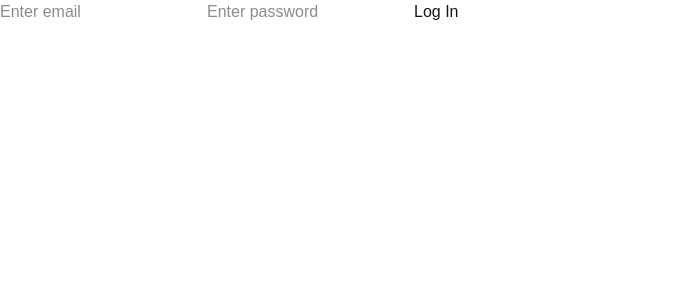
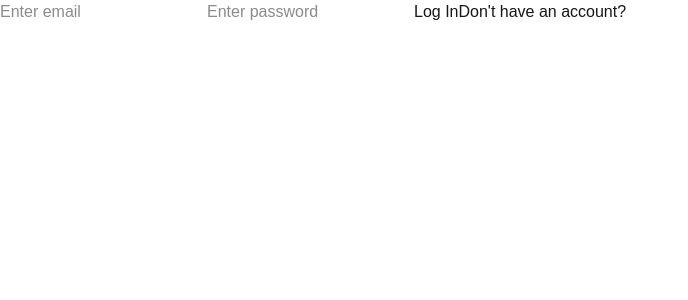
Before and after one commit to jwt1f24/pricewatch, a Next.js app in the folder frontend/: page /login in a window 1280 px wide. Shown: the top 300 px of the page, without its empty margins (0-688 px from the left). Built offline with nearby package versions, Linux system fonts and the light colour scheme.

Commit message:
Add register redirect link

```diff
--- a/frontend/app/login/page.tsx
+++ b/frontend/app/login/page.tsx
@@ -1,6 +1,7 @@
-"use client"; // login page state instance
+"use client"; // page state instance
 import { useState } from "react";
 import { useRouter } from "next/navigation";
+import Link from "next/link";
 
 // primary function - handle user login
 export default function Login() {
@@ -21,14 +22,15 @@ export default function Login() {
     const data = await apicall.json();
 
     // error handling, save token & redirect if login successful
-    if (!data.token) {
-      setError("Incorrect credentials");
-    } else {
+    if (data.token) {
       localStorage.setItem("token", data.token);
       router.push("/dashboard");
+    } else {
+      setError("Incorrect credentials");
     }
   }
 
+  // page structure
   return (
     <main>
       <input
@@ -44,6 +46,7 @@ export default function Login() {
         placeholder="Enter password"
       />
       <button onClick={handleLogin}>Log In</button>
+      <Link href="/register">Don't have an account?</Link>
       {error && <p>{error}</p>}
     </main>
   );
```
